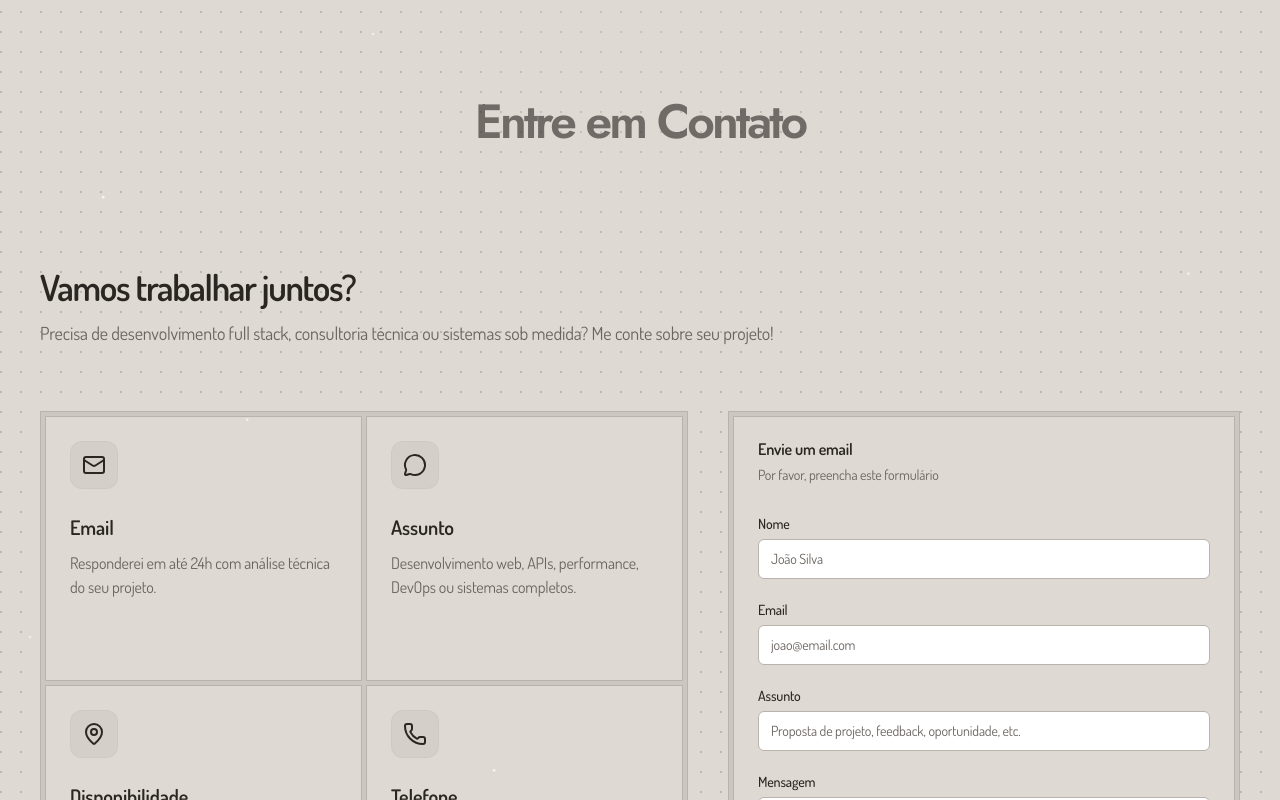
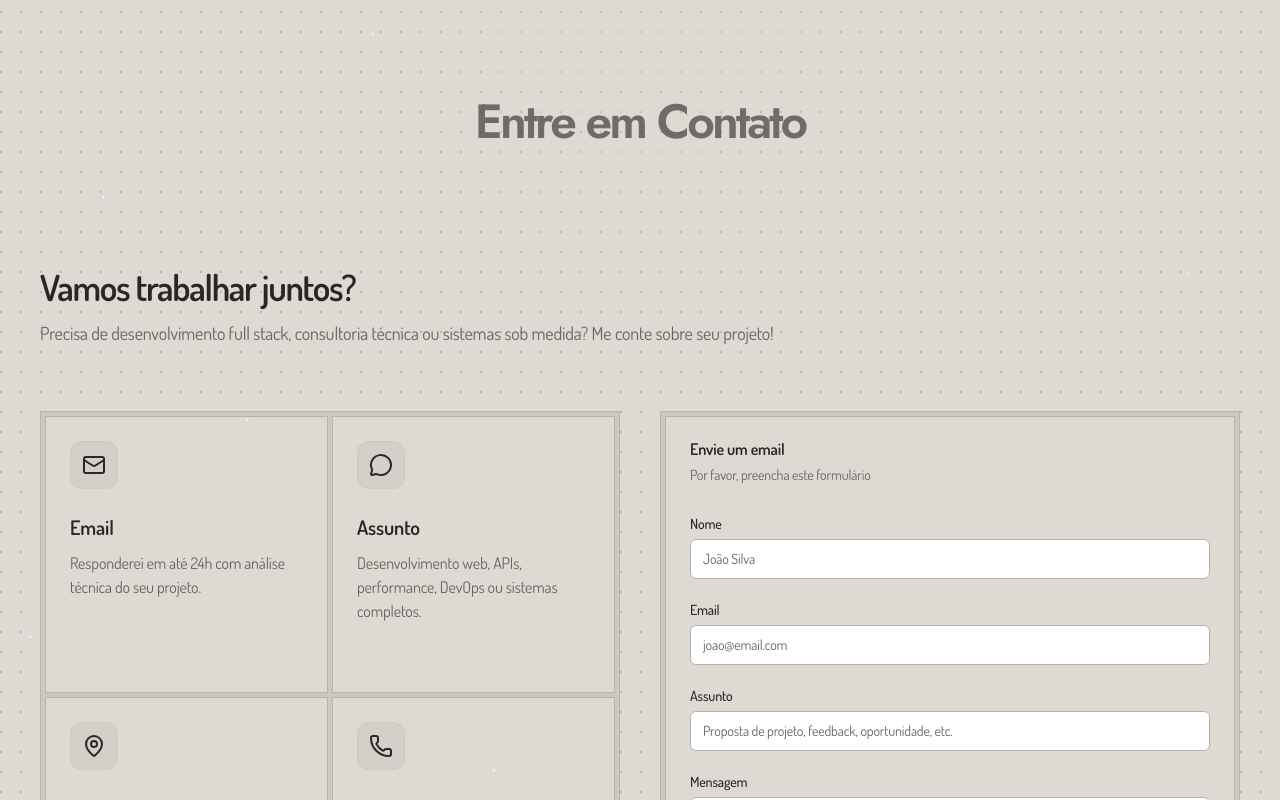
Before and after one commit to ramonespier/portfolio, a Next.js app: page / in a window 1280 px wide. Shown: the part 4189-4989 px from the top of the page. Built offline with nearby package versions, Linux system fonts and the light colour scheme.

Commit message:
chore: mais ajuste de responsividade e link

```diff
--- a/src/components/Footer/index.jsx
+++ b/src/components/Footer/index.jsx
@@ -1,5 +1,6 @@
 import { cn } from "@/lib/utils";
 import { Github, Linkedin } from "lucide-react";
+import Link from "next/link";
 
 const Footer = ({
   className,
@@ -17,14 +18,19 @@ const Footer = ({
           </div>
 
           <div className="flex flex-wrap justify-center items-center gap-6 lg:gap-8">
+
             <div className="flex font-semibold text-base cursor-pointer items-center gap-1.5 text-muted-foreground hover:text-primary transition-colors">
-              <Linkedin />
-              LinkedIn
+              <Link className="flex gap-2" href="https://www.linkedin.com/in/coelhoramon/">
+                <Linkedin />
+                LinkedIn
+              </Link>
             </div>
 
             <div className="flex text-base font-semibold cursor-pointer items-center gap-1.5 text-muted-foreground hover:text-primary transition-colors">
-              <Github />
-              GitHub
+              <Link className="flex gap-2" href="https://github.com/ramonespier">
+                <Github />
+                GitHub
+              </Link>
             </div>
 
             <span className="text-muted-foreground text-base hidden cursor-default sm:inline">
--- a/src/components/MyBlocks/Contato/index.jsx
+++ b/src/components/MyBlocks/Contato/index.jsx
@@ -57,7 +57,7 @@ export const Contato = ({id}) => {
           </p>
           <div className="mt-16 flex flex-col gap-16 md:gap-10 lg:flex-row">
             <div
-              className="grid w-full max-w-3xl grid-cols-1 gap-1 border bg-muted p-1 *:border *:bg-background *:p-6 sm:grid-cols-2 lg:col-span-2">
+              className="grid w-full  grid-cols-1 gap-1 border bg-muted p-1 *:border *:bg-background *:p-6 sm:grid-cols-2 lg:col-span-2">
               <div>
                 <div
                   className="flex h-12 w-12 items-center justify-center rounded-xl border border-foreground/3 bg-foreground/5 text-foreground dark:bg-foreground/10">
@@ -106,7 +106,7 @@ export const Contato = ({id}) => {
             </div>
 
             {/* Form */}
-            <div className="w-full max-w-lg border bg-muted p-1">
+            <div className="w-full border bg-muted p-1">
               <Card
                 className="relative isolate rounded-none bg-background shadow-none lg:ms-auto">
                 <CardHeader>
```
